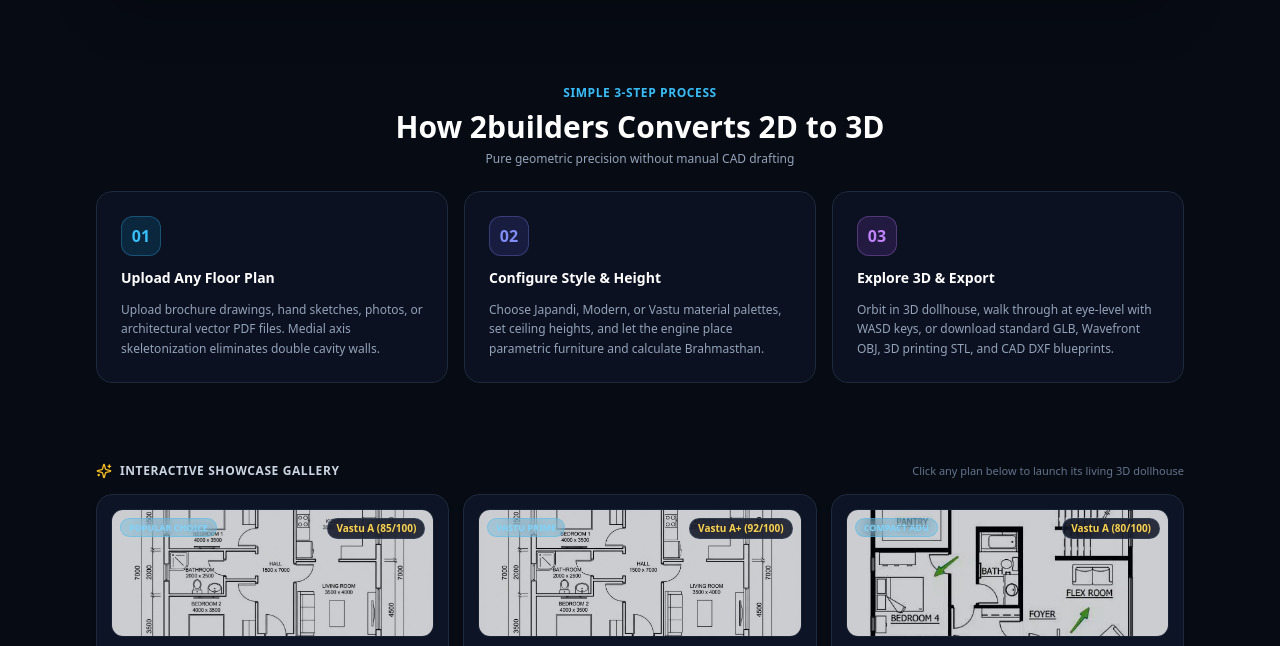
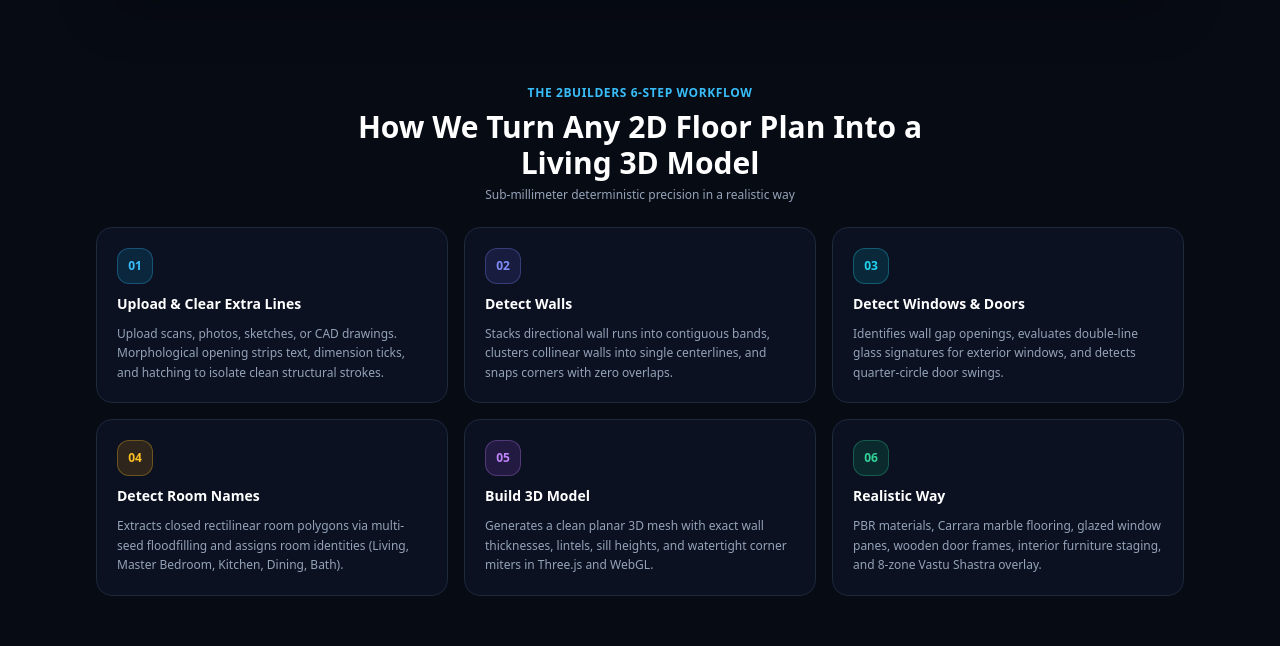
Before and after one commit to surjyarout18-dot/2builders, a React (Vite) app in the folder frontend/: page / in a window 1280 px wide. Shown: the part 1798-2444 px from the top of the page. Built offline with nearby package versions, Linux system fonts and the light colour scheme; no server answers.

Commit message:
Implement 6-step architectural 3D reconstruction workflow with line clearing, wall detection, opening detection, room naming, and realistic PBR rendering

```diff
--- a/frontend/src/components/Dashboard.tsx
+++ b/frontend/src/components/Dashboard.tsx
@@ -722,23 +722,31 @@ export const Dashboard: React.FC<DashboardProps> = ({ onSelectProject }) => {
                 </div>
               </div>
 
-              {/* 4 Pipeline Stages */}
-              <div className="grid grid-cols-2 sm:grid-cols-4 gap-2 pt-4 text-[10px] font-mono text-left">
+              {/* 6 Realistic Architectural Pipeline Stages */}
+              <div className="grid grid-cols-2 sm:grid-cols-3 lg:grid-cols-6 gap-2 pt-4 text-[10px] font-mono text-left">
                 <div className={`p-2.5 rounded-xl border ${analysisPercent >= 15 ? 'bg-sky-950/40 border-sky-400 text-sky-300' : 'bg-slate-950/50 border-slate-800 text-slate-500'}`}>
-                  <span className="font-bold block mb-0.5">01. PREPROCESS</span>
-                  <span>Scale calibration</span>
-                </div>
-                <div className={`p-2.5 rounded-xl border ${analysisPercent >= 45 ? 'bg-indigo-950/40 border-indigo-400 text-indigo-300' : 'bg-slate-950/50 border-slate-800 text-slate-500'}`}>
-                  <span className="font-bold block mb-0.5">02. CENTERLINES</span>
-                  <span>Cavity consolidation</span>
-                </div>
-                <div className={`p-2.5 rounded-xl border ${analysisPercent >= 80 ? 'bg-purple-950/40 border-purple-400 text-purple-300' : 'bg-slate-950/50 border-slate-800 text-slate-500'}`}>
-                  <span className="font-bold block mb-0.5">03. DOLLHOUSE</span>
-                  <span>PBR 3D synthesis</span>
-                </div>
-                <div className={`p-2.5 rounded-xl border ${analysisPercent >= 95 ? 'bg-emerald-950/40 border-emerald-400 text-emerald-300' : 'bg-slate-950/50 border-slate-800 text-slate-500'}`}>
-                  <span className="font-bold block mb-0.5">04. VASTU SHASTRA</span>
-                  <span>8-zone energy check</span>
+                  <span className="font-bold block mb-0.5">01. CLEAN NOISE</span>
+                  <span>Clear extra lines</span>
+                </div>
+                <div className={`p-2.5 rounded-xl border ${analysisPercent >= 35 ? 'bg-indigo-950/40 border-indigo-400 text-indigo-300' : 'bg-slate-950/50 border-slate-800 text-slate-500'}`}>
+                  <span className="font-bold block mb-0.5">02. DETECT WALLS</span>
+                  <span>Watertight bands</span>
+                </div>
+                <div className={`p-2.5 rounded-xl border ${analysisPercent >= 55 ? 'bg-cyan-950/40 border-cyan-400 text-cyan-300' : 'bg-slate-950/50 border-slate-800 text-slate-500'}`}>
+                  <span className="font-bold block mb-0.5">03. DOORS & WINS</span>
+                  <span>Openings & swings</span>
+                </div>
+                <div className={`p-2.5 rounded-xl border ${analysisPercent >= 75 ? 'bg-amber-950/40 border-amber-400 text-amber-300' : 'bg-slate-950/50 border-slate-800 text-slate-500'}`}>
+                  <span className="font-bold block mb-0.5">04. ROOM NAMES</span>
+                  <span>Topology labels</span>
+                </div>
+                <div className={`p-2.5 rounded-xl border ${analysisPercent >= 90 ? 'bg-purple-950/40 border-purple-400 text-purple-300' : 'bg-slate-950/50 border-slate-800 text-slate-500'}`}>
+                  <span className="font-bold block mb-0.5">05. BUILD 3D</span>
+                  <span>Mesh extrusion</span>
+                </div>
+                <div className={`p-2.5 rounded-xl border ${analysisPercent >= 98 ? 'bg-emerald-950/40 border-emerald-400 text-emerald-300' : 'bg-slate-950/50 border-slate-800 text-slate-500'}`}>
+                  <span className="font-bold block mb-0.5">06. REALISTIC WAY</span>
+                  <span>PBR staging & Vastu</span>
                 </div>
               </div>
             </div>
@@ -1037,46 +1045,76 @@ export const Dashboard: React.FC<DashboardProps> = ({ onSelectProject }) => {
           />
         </div>
 
-        {/* HOW IT WORKS IN 3 SIMPLE STEPS (floordesign.ai style) */}
+        {/* HOW IT WORKS: 6-STEP ARCHITECTURAL 3D PIPELINE */}
         <div className="space-y-6 pt-4">
           <div className="text-center space-y-1.5 max-w-xl mx-auto">
             <span className="text-xs font-bold uppercase tracking-wider text-sky-400">
-              Simple 3-Step Process
+              The 2builders 6-Step Workflow
             </span>
             <h2 className="text-xl sm:text-3xl font-black text-white">
-              How 2builders Converts 2D to 3D
+              How We Turn Any 2D Floor Plan Into a Living 3D Model
             </h2>
-            <p className="text-xs text-slate-400">Pure geometric precision without manual CAD drafting</p>
-          </div>
-
-          <div className="grid grid-cols-1 md:grid-cols-3 gap-4">
-            <div className="p-6 rounded-2xl bg-slate-900/60 border border-slate-800 text-left space-y-3">
-              <div className="w-10 h-10 rounded-xl bg-sky-500/15 border border-sky-400/30 flex items-center justify-center text-sky-400 font-black">
+            <p className="text-xs text-slate-400">Sub-millimeter deterministic precision in a realistic way</p>
+          </div>
+
+          <div className="grid grid-cols-1 md:grid-cols-2 lg:grid-cols-3 gap-4">
+            <div className="p-5 rounded-2xl bg-slate-900/60 border border-slate-800 text-left space-y-2.5 hover:border-sky-500/40 transition-colors">
+              <div className="w-9 h-9 rounded-xl bg-sky-500/15 border border-sky-400/30 flex items-center justify-center text-sky-400 font-black text-xs">
                 01
               </div>
-              <h3 className="font-bold text-sm text-white">Upload Any Floor Plan</h3>
+              <h3 className="font-bold text-sm text-white">Upload & Clear Extra Lines</h3>
               <p className="text-xs text-slate-400 leading-relaxed">
-                Upload brochure drawings, hand sketches, photos, or architectural vector PDF files. Medial axis skeletonization eliminates double cavity walls.
+                Upload scans, photos, sketches, or CAD drawings. Morphological opening strips text, dimension ticks, and hatching to isolate clean structural strokes.
               </p>
             </div>
 
-            <div className="p-6 rounded-2xl bg-slate-900/60 border border-slate-800 text-left space-y-3">
-              <div className="w-10 h-10 rounded-xl bg-indigo-500/15 border border-indigo-400/30 flex items-center justify-center text-indigo-400 font-black">
+            <div className="p-5 rounded-2xl bg-slate-900/60 border border-slate-800 text-left space-y-2.5 hover:border-indigo-500/40 transition-colors">
+              <div className="w-9 h-9 rounded-xl bg-indigo-500/15 border border-indigo-400/30 flex items-center justify-center text-indigo-400 font-black text-xs">
                 02
               </div>
-              <h3 className="font-bold text-sm text-white">Configure Style & Height</h3>
+              <h3 className="font-bold text-sm text-white">Detect Walls</h3>
               <p className="text-xs text-slate-400 leading-relaxed">
-                Choose Japandi, Modern, or Vastu material palettes, set ceiling heights, and let the engine place parametric furniture and calculate Brahmasthan.
+                Stacks directional wall runs into contiguous bands, clusters collinear walls into single centerlines, and snaps corners with zero overlaps.
               </p>
             </div>
 
-            <div className="p-6 rounded-2xl bg-slate-900/60 border border-slate-800 text-left space-y-3">
-              <div className="w-10 h-10 rounded-xl bg-purple-500/15 border border-purple-400/30 flex items-center justify-center text-purple-400 font-black">
+            <div className="p-5 rounded-2xl bg-slate-900/60 border border-slate-800 text-left space-y-2.5 hover:border-cyan-500/40 transition-colors">
+              <div className="w-9 h-9 rounded-xl bg-cyan-500/15 border border-cyan-400/30 flex items-center justify-center text-cyan-400 font-black text-xs">
                 03
               </div>
-              <h3 className="font-bold text-sm text-white">Explore 3D & Export</h3>
+              <h3 className="font-bold text-sm text-white">Detect Windows & Doors</h3>
               <p className="text-xs text-slate-400 leading-relaxed">
-                Orbit in 3D dollhouse, walk through at eye-level with WASD keys, or download standard GLB, Wavefront OBJ, 3D printing STL, and CAD DXF blueprints.
+                Identifies wall gap openings, evaluates double-line glass signatures for exterior windows, and detects quarter-circle door swings.
+              </p>
+            </div>
+
+            <div className="p-5 rounded-2xl bg-slate-900/60 border border-slate-800 text-left space-y-2.5 hover:border-amber-500/40 transition-colors">
+              <div className="w-9 h-9 rounded-xl bg-amber-500/15 border border-amber-400/30 flex items-center justify-center text-amber-400 font-black text-xs">
+                04
+              </div>
+              <h3 className="font-bold text-sm text-white">Detect Room Names</h3>
+              <p className="text-xs text-slate-400 leading-relaxed">
+                Extracts closed rectilinear room polygons via multi-seed floodfilling and assigns room identities (Living, Master Bedroom, Kitchen, Dining, Bath).
+              </p>
+            </div>
+
+            <div className="p-5 rounded-2xl bg-slate-900/60 border border-slate-800 text-left space-y-2.5 hover:border-purple-500/40 transition-colors">
+              <div className="w-9 h-9 rounded-xl bg-purple-500/15 border border-purple-400/30 flex items-center justify-center text-purple-400 font-black text-xs">
+                05
+              </div>
+              <h3 className="font-bold text-sm text-white">Build 3D Model</h3>
+              <p className="text-xs text-slate-400 leading-relaxed">
+                Generates a clean planar 3D mesh with exact wall thicknesses, lintels, sill heights, and watertight corner miters in Three.js and WebGL.
+              </p>
+            </div>
+
+            <div className="p-5 rounded-2xl bg-slate-900/60 border border-slate-800 text-left space-y-2.5 hover:border-emerald-500/40 transition-colors">
+              <div className="w-9 h-9 rounded-xl bg-emerald-500/15 border border-emerald-400/30 flex items-center justify-center text-emerald-400 font-black text-xs">
+                06
+              </div>
+              <h3 className="font-bold text-sm text-white">Realistic Way</h3>
+              <p className="text-xs text-slate-400 leading-relaxed">
+                PBR materials, Carrara marble flooring, glazed window panes, wooden door frames, interior furniture staging, and 8-zone Vastu Shastra overlay.
               </p>
             </div>
           </div>
```
Also changed, not shown: 1 other file (tests, documents, lock files or other folders).
